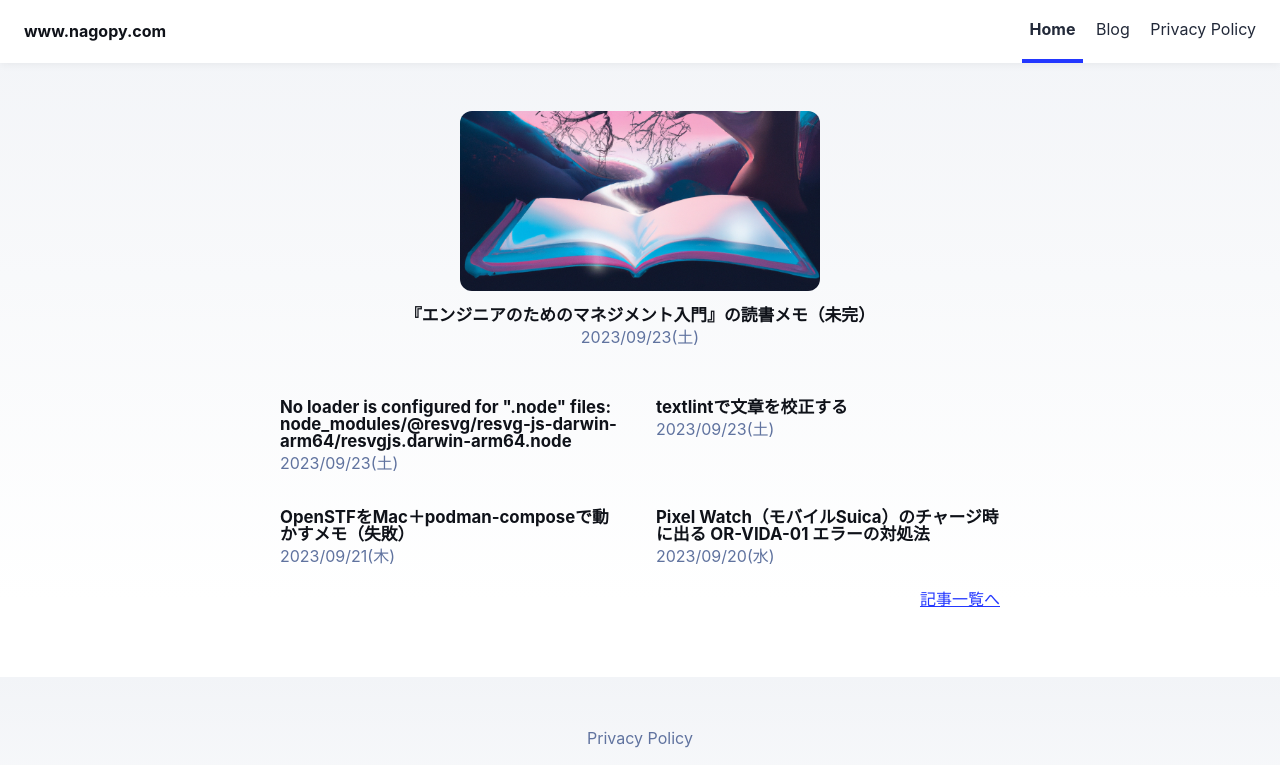
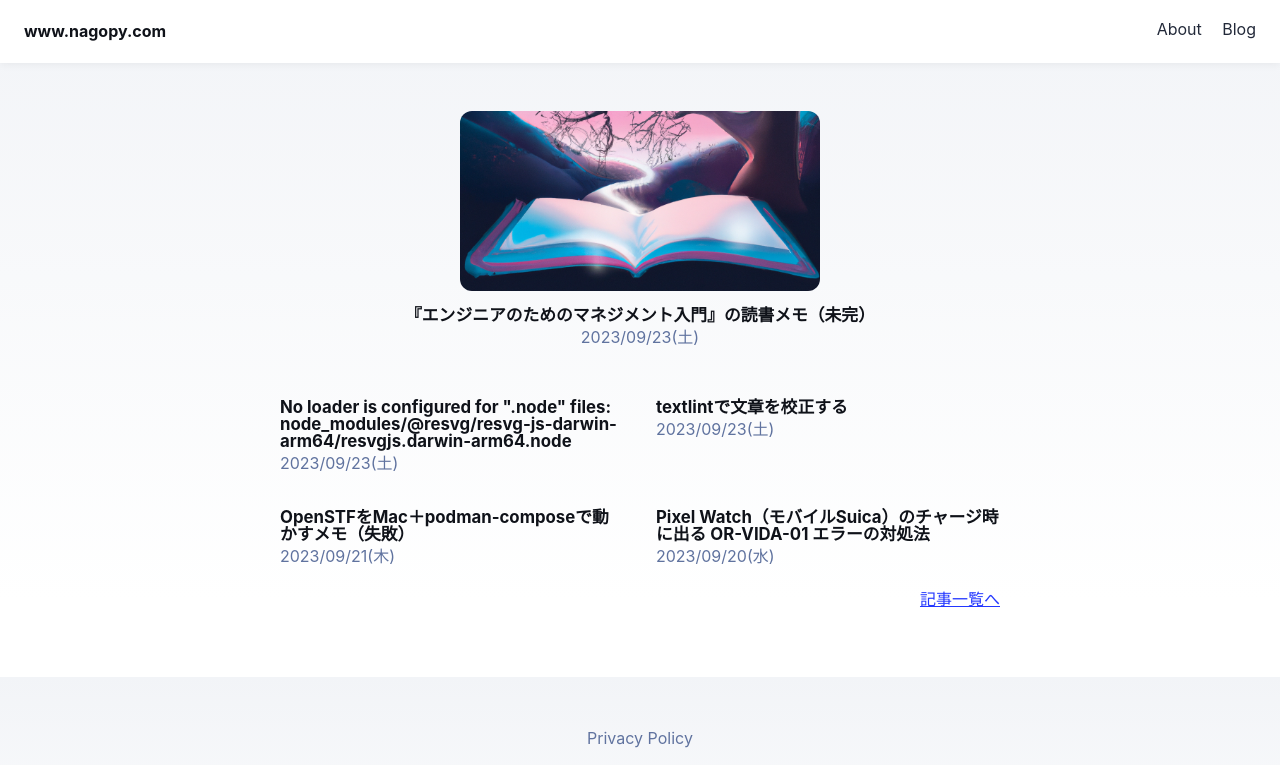
Before and after one commit to 75py/blog, an Astro site: page / in a window 1280 px wide. Shown: the top 765 px of the page. Built offline with nearby package versions, Linux system fonts and the light colour scheme; Astro itself is replaced by a stand-in of ours.

Commit message:
Update internal links in Header component

```diff
--- a/src/components/Header.astro
+++ b/src/components/Header.astro
@@ -7,9 +7,8 @@ import { SITE_TITLE } from '../consts';
 	<nav>
 		<h2><a href="/">{SITE_TITLE}</a></h2>
 		<div class="internal-links">
-			<HeaderLink href="/">Home</HeaderLink>
+			<HeaderLink href="/about/">About</HeaderLink>
 			<HeaderLink href="/blog/">Blog</HeaderLink>
-			<HeaderLink href="/privacy-policy/">Privacy Policy</HeaderLink>
 		</div>
 	</nav>
 </header>
```
